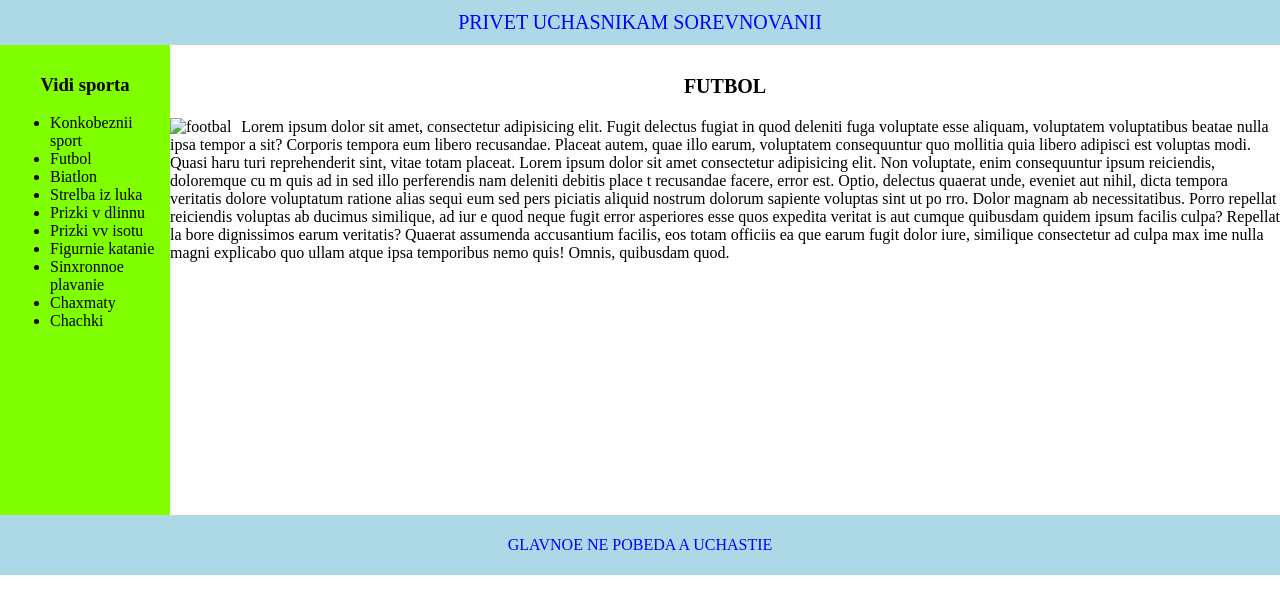
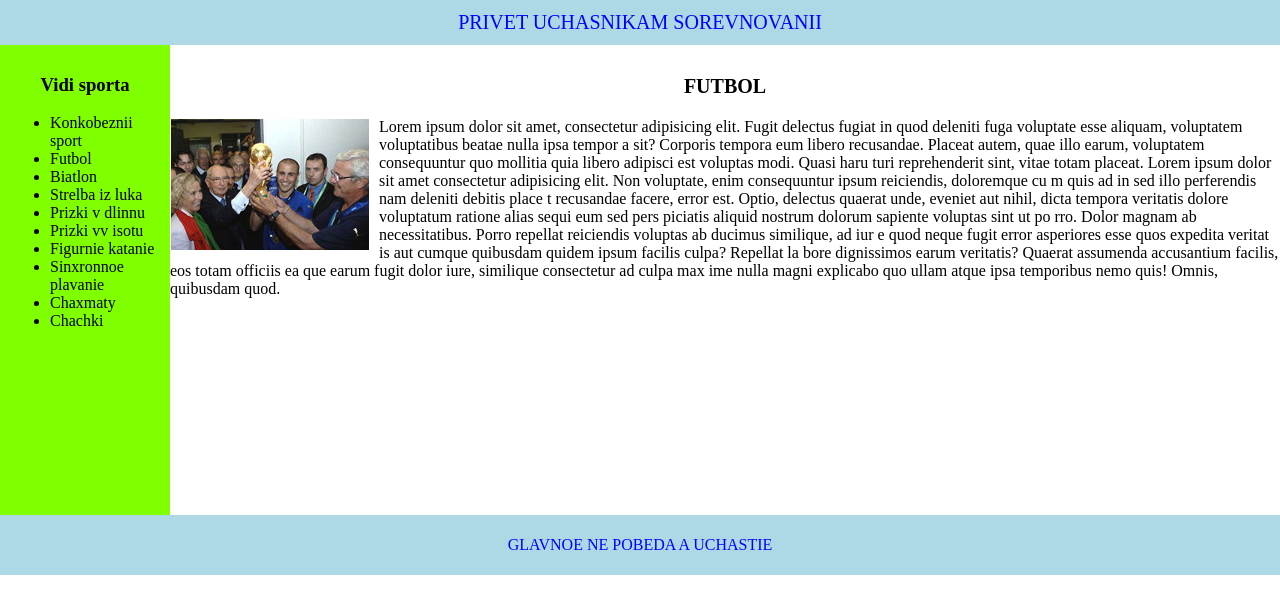
Before and after one commit to IvanYurkevich/lesson-7, a plain HTML site: page Foot/index2.html in a window 1280 px wide. Drawn offline with Linux system fonts and the light colour scheme.

Commit message:
Update index2.html

```diff
--- a/Foot/index2.html
+++ b/Foot/index2.html
@@ -29,7 +29,7 @@
   </div>
   <div class="content">
    <p class="name">Futbol</p>
-   <img src="img/football.jpg" alt="footbal" class="img">
+   <img src="football.jpg" alt="footbal" class="img">
    Lorem ipsum dolor sit amet, consectetur adipisicing elit.
    Fugit delectus fugiat in quod deleniti fuga voluptate esse
     aliquam, voluptatem voluptatibus beatae nulla ipsa tempor
```
